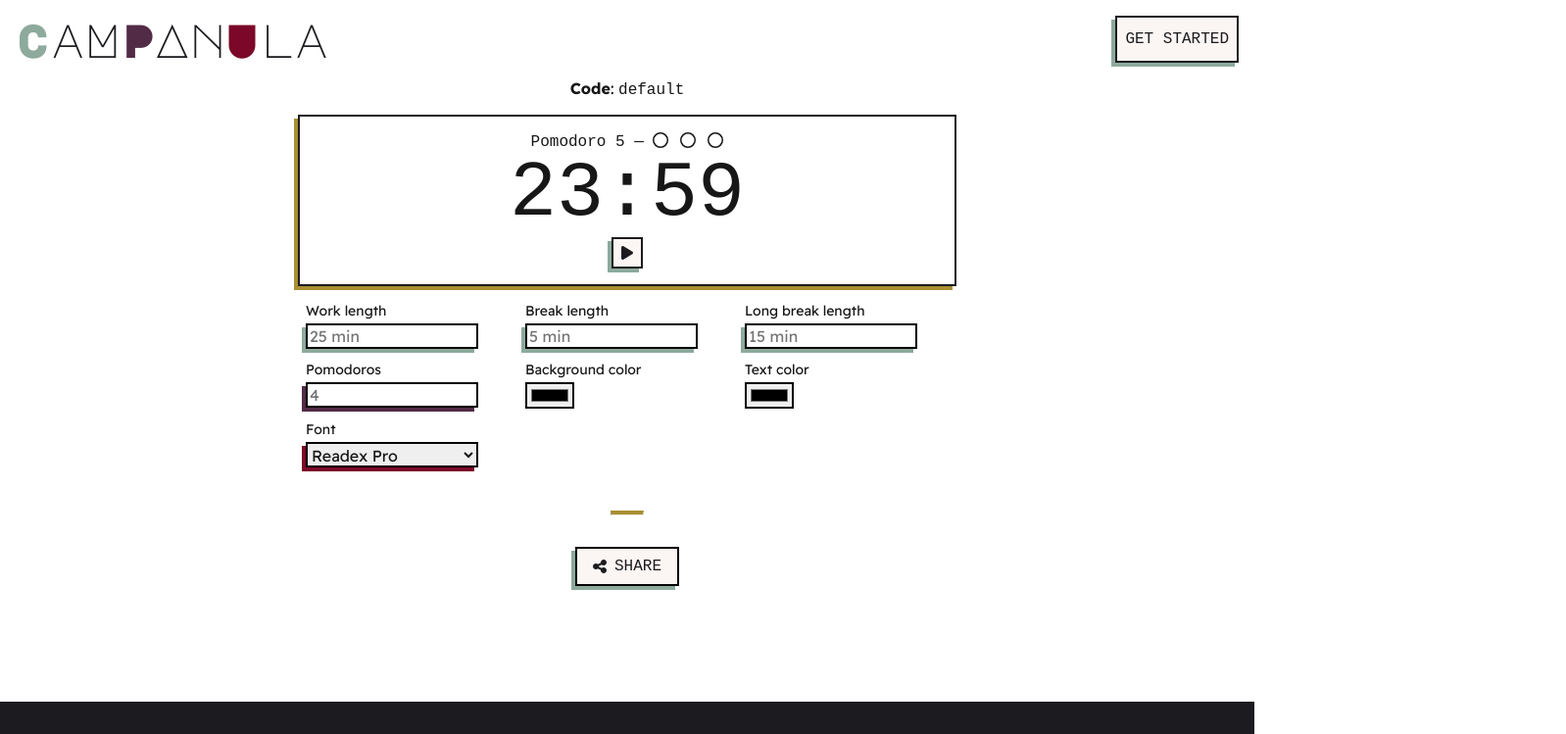
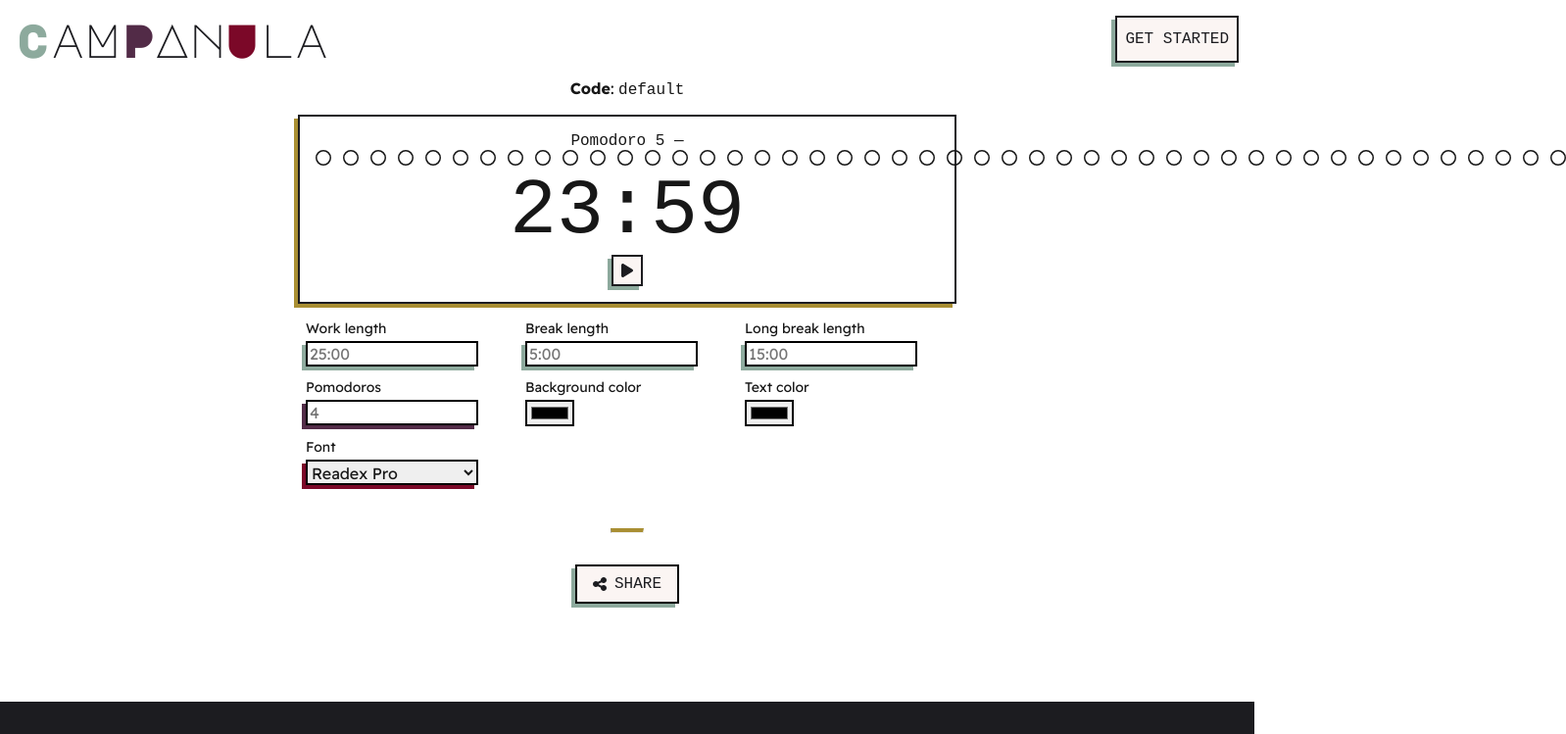
Before and after one commit to literaiiy/campanula, a React (Create React App) app: page /pomo/default in a window 1280 px wide. Shown: the top 749 px of the page at 98% size, 1598 px wide, since content can reach past the window. Built offline with nearby package versions, Linux system fonts and the light colour scheme; a web font is replaced by a local one.

Commit message:
Custom formatting for all text inputs in settings now work

```diff
--- a/src/components/pomo/Settings.tsx
+++ b/src/components/pomo/Settings.tsx
@@ -4,9 +4,9 @@ import '../../styles/Settings.scss'
 export default function Settings() {
   return (
     <ul className="settings-list">
-      <SettingsOption type="hms" id="work-time" label="Work length" ph="25 min"/>
-      <SettingsOption type="hms" id="break-time" label="Break length" ph="5 min"/>
-      <SettingsOption type="hms" id="long-break-time" label="Long break length" ph="15 min"/>
+      <SettingsOption type="hms" id="work-time" label="Work length" ph="25:00"/>
+      <SettingsOption type="hms" id="break-time" label="Break length" ph="5:00"/>
+      <SettingsOption type="hms" id="long-break-time" label="Long break length" ph="15:00"/>
       <SettingsOption type="integer" id="set-length" label="Pomodoros" ph="4"/>
       <SettingsOption type="color" id="bg-color" label="Background color" ph="#000000"/>
       <SettingsOption type="color" id="text-color" label="Text color"/>
--- a/src/components/pomo/SettingsOption.tsx
+++ b/src/components/pomo/SettingsOption.tsx
@@ -1,5 +1,7 @@
+import { useState } from "react";
 import "../../styles/SettingsOption.scss"
 import { themeFonts } from "../../lib/constants"
+import { format } from "path/posix";
 
 interface Props {
   readonly type: "hms" | "integer" | "color" | "font";
@@ -9,24 +11,68 @@ interface Props {
 }
 
 export default function SettingsOption(props: Props) {
+  const [HMSInputValue, setHMSInputValue] = useState("");
+  const [pomoInputValue, setPomoInputValue] = useState('');
+
+  function handleHMSInput(e: React.ChangeEvent<HTMLInputElement>) {
+    const formattedHMS = formatHMS(e.target.value);
+    setHMSInputValue(formattedHMS);
+  }
+
+  function handlePomoInput(e: React.ChangeEvent<HTMLInputElement>) {
+    const MAX = 30;
+    const MIN = 1;
+    console.log(e.target.value)
+
+    const formattedPomo = formatPomoCount(e.target.value, MIN, MAX)
+    setPomoInputValue(formattedPomo)
+  }
+
   let input = <input type='text' name={props.id} placeholder={props.ph}/>
   switch (props.type) {
     case "hms":
-      input = <input className="teal-shadow" type="tel" pattern="[0-9]{2}h [0-9]{2}m [0-9]{2}s" name={props.id} placeholder={props.ph}/>;
+      input = <input
+        onChange={(e) => handleHMSInput(e)}
+        value={HMSInputValue}
+        className="teal-shadow"
+        type="tel"
+        name={props.id}
+        maxLength={8}
+        placeholder={props.ph}
+      />;
       break;
     case "integer":
-      input = <input className="purple-shadow" type="number" min="0" max="999" name={props.id} placeholder={props.ph}/>;
+      input = <input
+        className="purple-shadow"
+        type="number"
+        onChange={(e) => handlePomoInput(e)}
+        value={pomoInputValue}
+        name={props.id}
+        placeholder={props.ph}
+      />;
       break;
     case "color":
-      input = <input type="color" name={props.id} placeholder={props.ph}/>
+      input = <input
+        type="color"
+        name={props.id}
+        placeholder={props.ph}
+      />
       break;
     case "font":
       let array = []
       for (let x of themeFonts) {
-        array.push(<option key={toKebabCase(x)} className={"font-" + toKebabCase(x)} value={toKebabCase(x)}>{x}</option>)
-      }
-      input = <select className="velvet-shadow" name={props.id} placeholder={props.ph}>{array}</select>
-      break;
+        array.push(<option
+          key={toKebabCase(x)}
+          className={"font-" + toKebabCase(x)}
+          value={toKebabCase(x)}>{x}
+        </option>)
+    }
+    input = <select
+      className="velvet-shadow"
+      name={props.id}
+      placeholder={props.ph}>{array}
+    </select>
+    break;
   }
   return (
     <li id={props.id + "-container"} className='option-container'>
@@ -36,6 +82,32 @@ export default function SettingsOption(props: Props) {
   )
 }
 
+function formatHMS(v: string) {
+  if (!v) return v;
+
+  const HMS = v.replace(/[^\d]/g, "")
+  const length = HMS.length;
+
+  if (length < 3) { return HMS; }
+
+  if (length < 4) { return `${HMS.slice(0,1)}:${HMS.slice(1,)}` }
+
+  if (length < 5) { return `${HMS.slice(0,2)}:${HMS.slice(2,)}` }
+
+  if (length < 6) { return `${HMS.slice(0,1)}:${HMS.slice(1,3)}:${HMS.slice(3,6)}` }
+
+  return `${HMS.slice(0,2)}:${HMS.slice(2,4)}:${HMS.slice(4,7)}`
+}
+
+function formatPomoCount(v: string, MIN: number, MAX: number) {
+  if (!v) return v;
+
+  if (MIN <= +v && +v <= MAX) { return ("" + v) }
+  else if (+v > MAX) { return ("" + MAX) }
+  else if (+v < MIN) { return ("" + MIN) }
+  else { return ("") }
+}
+
 function toKebabCase(str: string) {
   return str.replace(/\s+/g, '-').toLowerCase();
 }
--- a/src/components/pomo/timer/Timer.tsx
+++ b/src/components/pomo/timer/Timer.tsx
@@ -6,7 +6,7 @@ import "../../../styles/Timer.scss"
 export default function Timer() {
   return (
     <div className='timer'>
-      <SetCount pomodoros={3}/>
+      <SetCount pomodoros={46}/>
       <Countdown/>
       <StartPause/>
     </div>
```
